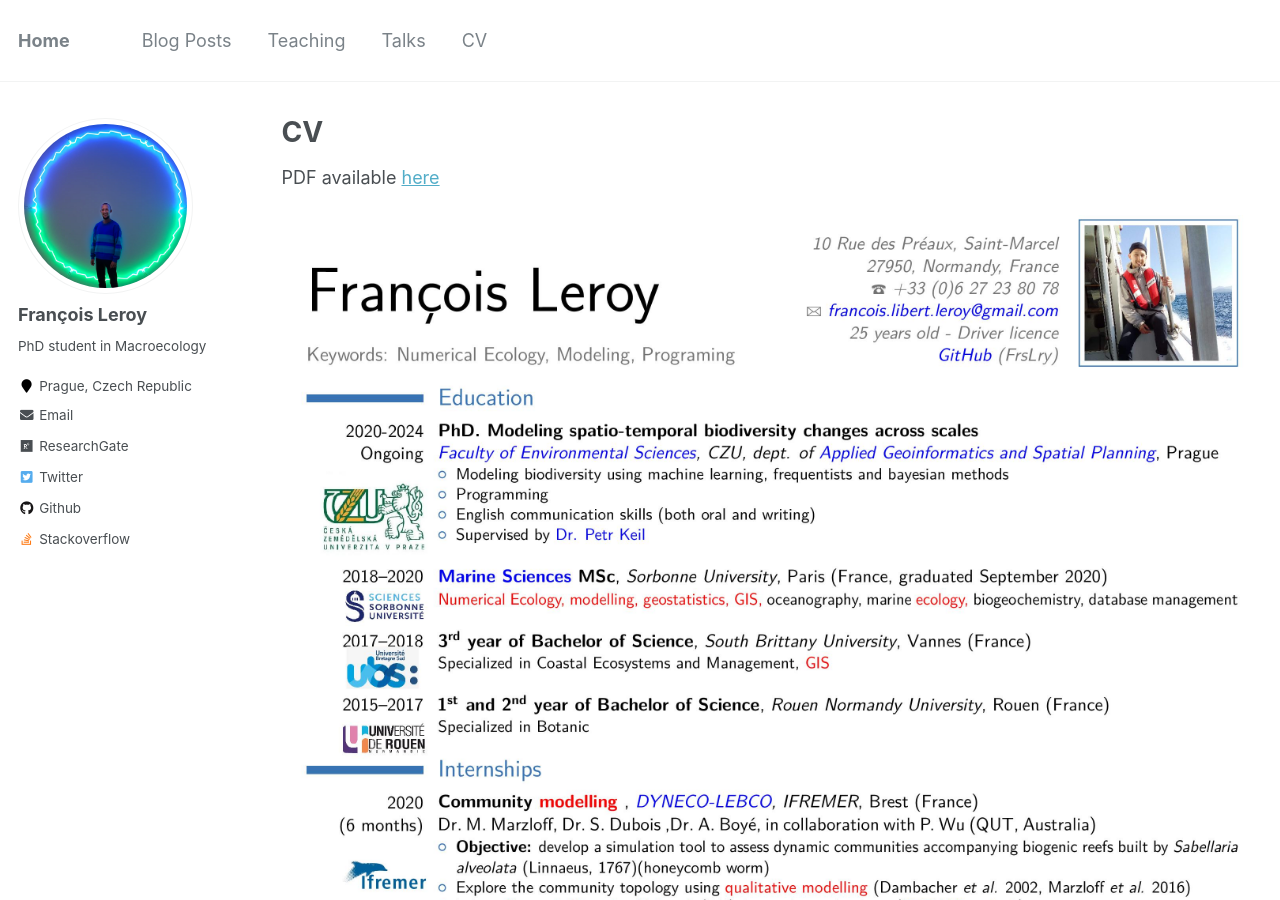
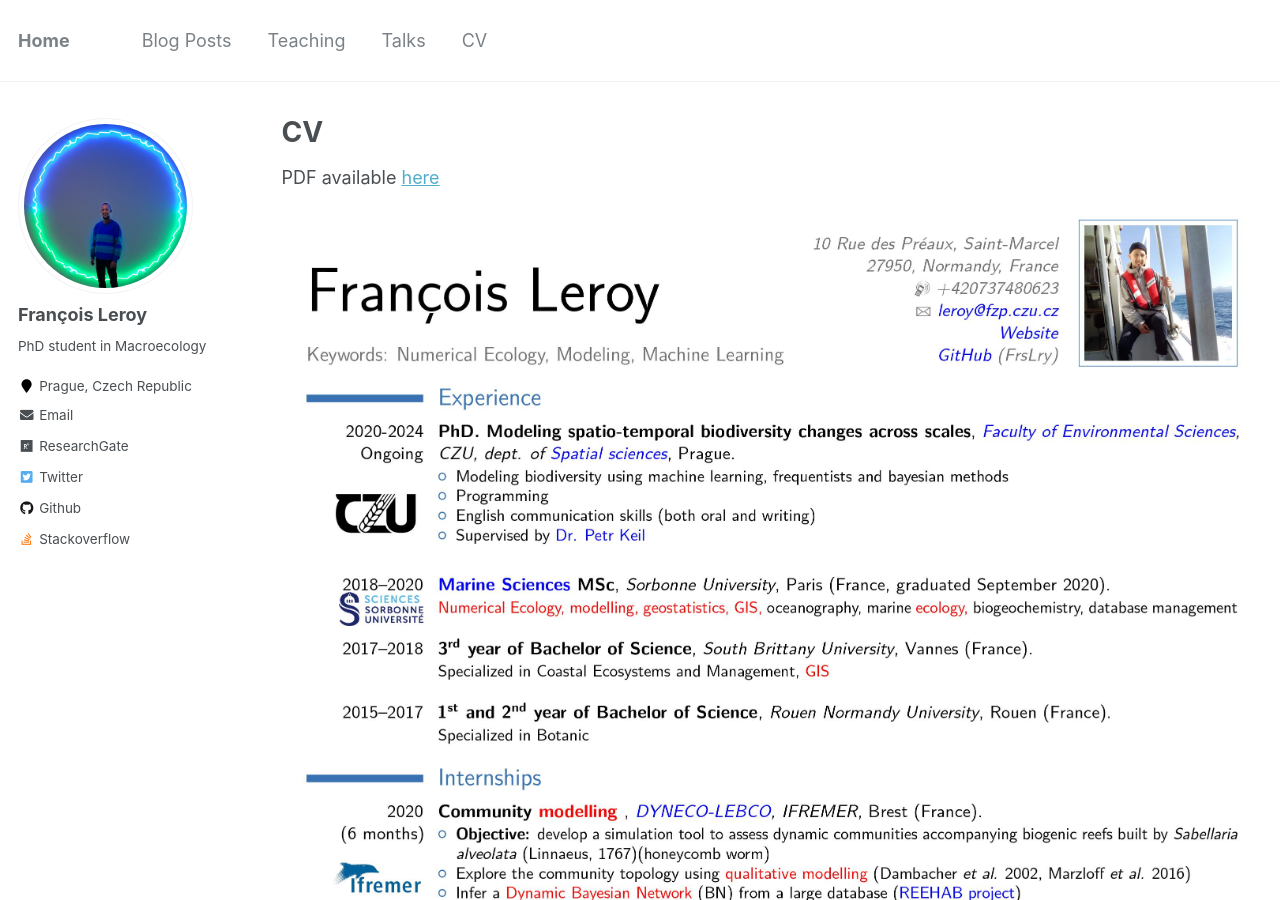
Before and after one commit to FrsLry/FrsLry.github.io, a Jekyll site: the page built from _pages/cv.md, in a window 1280 px wide and 900 px high. Built offline with Jekyll 4.4.1, drawn with Linux system fonts in a browser that asks for light colours.

Commit message:
upadating CV

```diff
--- a/_pages/cv.md
+++ b/_pages/cv.md
@@ -7,9 +7,9 @@ redirect_from:
   - /resume
 ---
 
-PDF available [here](https://github.com/FrsLry/CV_LeroyFrancois/raw/master/CV_leroy.pdf)
+PDF available [here](https://github.com/FrsLry/CV/blob/main/cv_7.pdf)
 
-![cv](/images/CV_leroy.png)
+![cv](/images/CV_leroy.jpg)
 
 <!---
  {% include base_path %}
```
Also changed, not shown: images/CV_leroy.jpg (added), images/CV_leroy.png (deleted).
